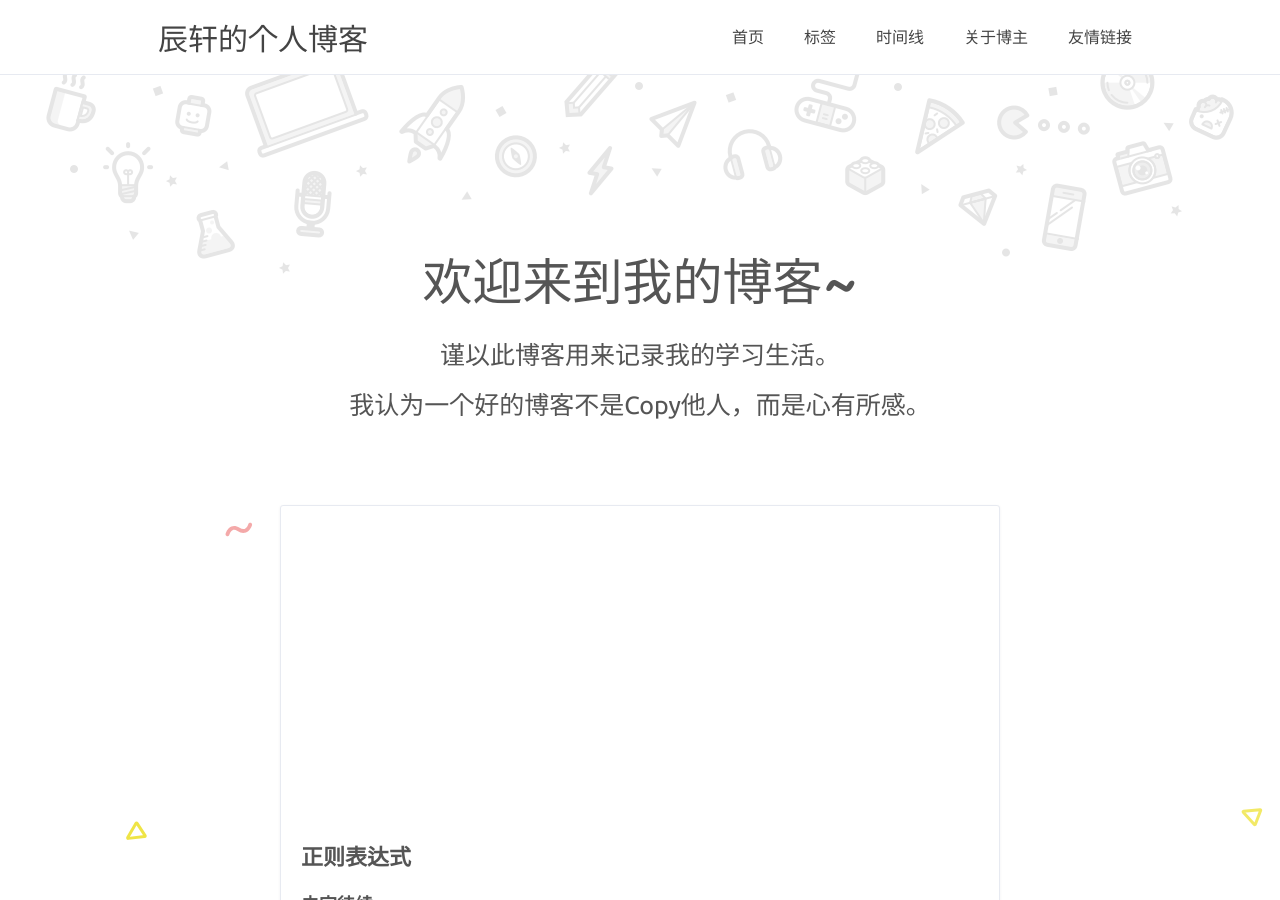
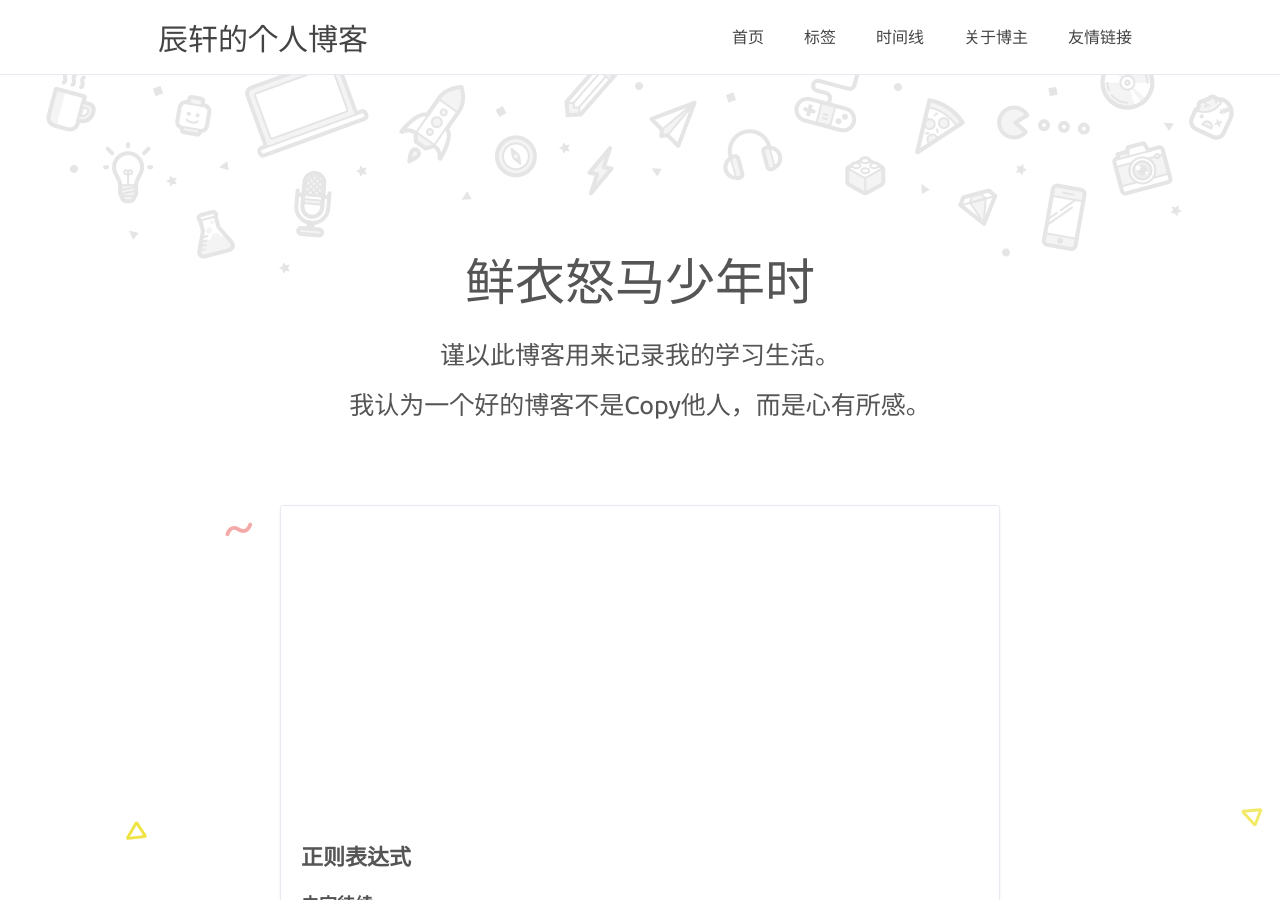
Before and after one commit to xinhuoshixincha/xinhuoshixincha.github.io, a Jekyll site: the page built from index.html, in a window 1280 px wide and 900 px high. Built offline with Jekyll 4.4.1, drawn with Linux system fonts in a browser that asks for light colours; comment, search, counter and statistics services are not loaded.

Commit message:
第二次更新首页文字

```diff
--- a/index.html
+++ b/index.html
@@ -1,7 +1,7 @@
 ---
 layout: default
 title: 辰轩的个人博客
-page-title: 欢迎来到我的博客~
+page-title: 鲜衣怒马少年时
 home-title: 谨以此博客用来记录我的学习生活。
 description: 我认为一个好的博客不是Copy他人，而是心有所感。
 ---
```
